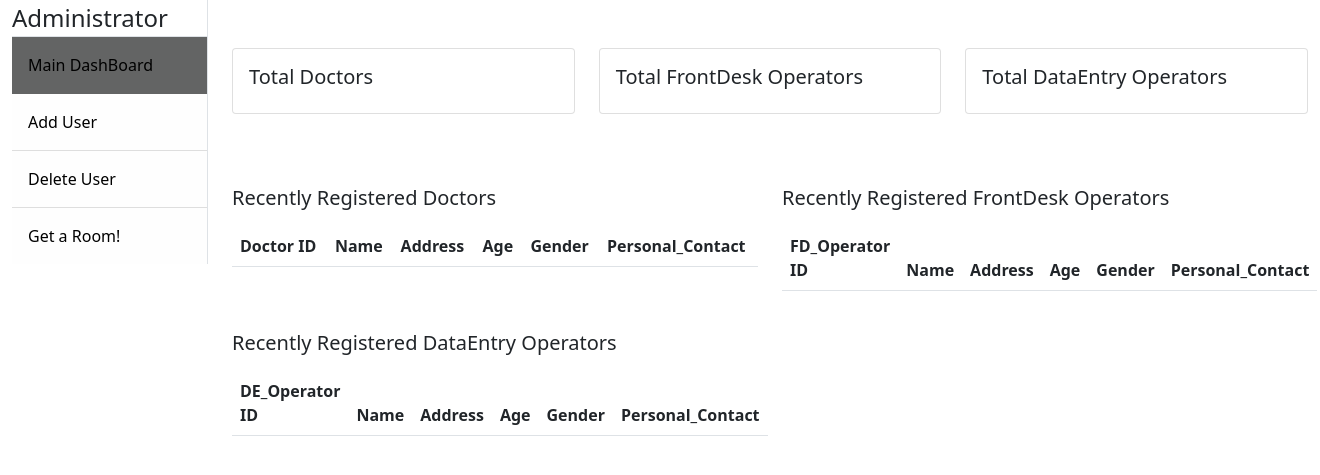
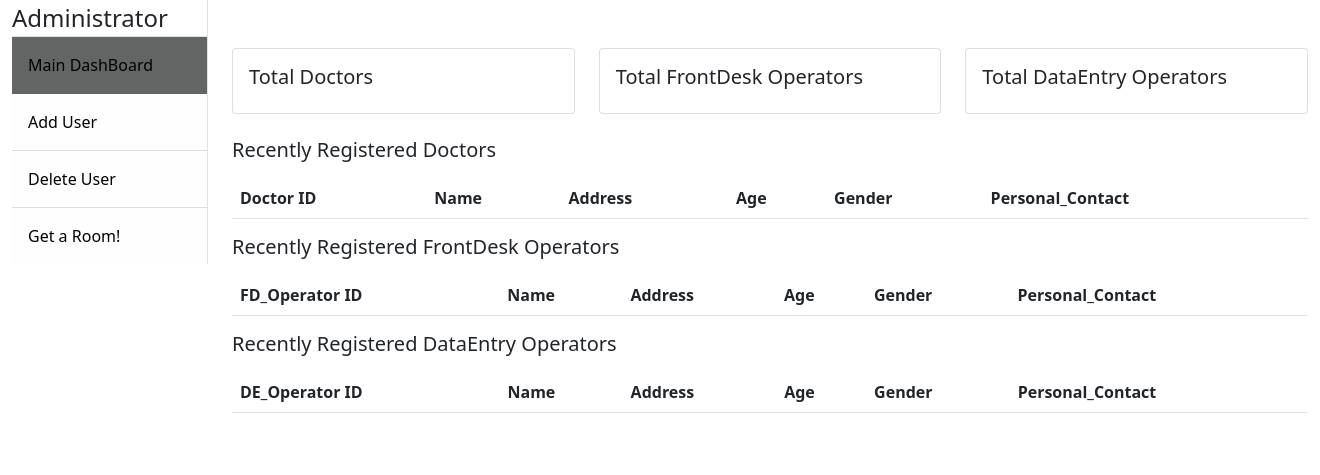
Before and after one commit to rv4102/dbms-lab, a Python web app: template A4/HMS/templates/admin_dashboard.html in a window 1320 px wide. Shown: the part 56-531 px from the top of the page. Run offline with Jinja, Linux system fonts and the light colour scheme; the template is opened without the code that fills it, so the values that code supplies are empty; some libraries are stand-ins or nearby versions.

Commit message:
fix admin dashboard

```diff
--- a/A4/HMS/hospital_db.sql
+++ b/A4/HMS/hospital_db.sql
@@ -29,7 +29,7 @@ CREATE TABLE Room(
 );
 
 CREATE TABLE Administrator(
-    Admin_ID        int NOT NULL AUTO_INCREMENT,
+    Administrator_ID        int NOT NULL AUTO_INCREMENT,
     Username        TEXT,
     Password        TEXT,
     Name            TEXT,
@@ -37,7 +37,7 @@ CREATE TABLE Administrator(
     Age             INT ,
     Gender          TEXT,
     Personal_Contact    TEXT,
-    PRIMARY KEY(Admin_ID)
+    PRIMARY KEY(Administrator_ID)
 );
 
 CREATE TABLE DE_Operator(
--- a/A4/HMS/templates/admin_dashboard.html
+++ b/A4/HMS/templates/admin_dashboard.html
@@ -39,8 +39,8 @@
   </div>
 </div>
 
-<div class="row mt-5">
-  <div class="col-md-6 mb-4">
+<div class="row">
+  <div class="col">
     <h5 class="mb-3">Recently Registered Doctors</h5>
     <table class="table table-striped">
       <thead>
@@ -64,7 +64,9 @@
       </tbody>
     </table>
   </div>
-  <div class="col-md-6 mb-4">
+</div>
+<div class="row">
+  <div class="col">
     <h5 class="mb-3">Recently Registered FrontDesk Operators</h5>
     <table class="table table-striped">
       <thead>
@@ -88,7 +90,9 @@
       </tbody>
     </table>
   </div>
-  <div class="col-md-6 mb-4">
+</div>
+<div class="row">
+  <div class="col">
     <h5 class="mb-3">Recently Registered DataEntry Operators</h5>
     <table class="table table-striped">
       <thead>
```
Also changed, not shown: A4/HMS/forms.py (+9 -7 lines), A4/HMS/models.py (+8 -8 lines).
